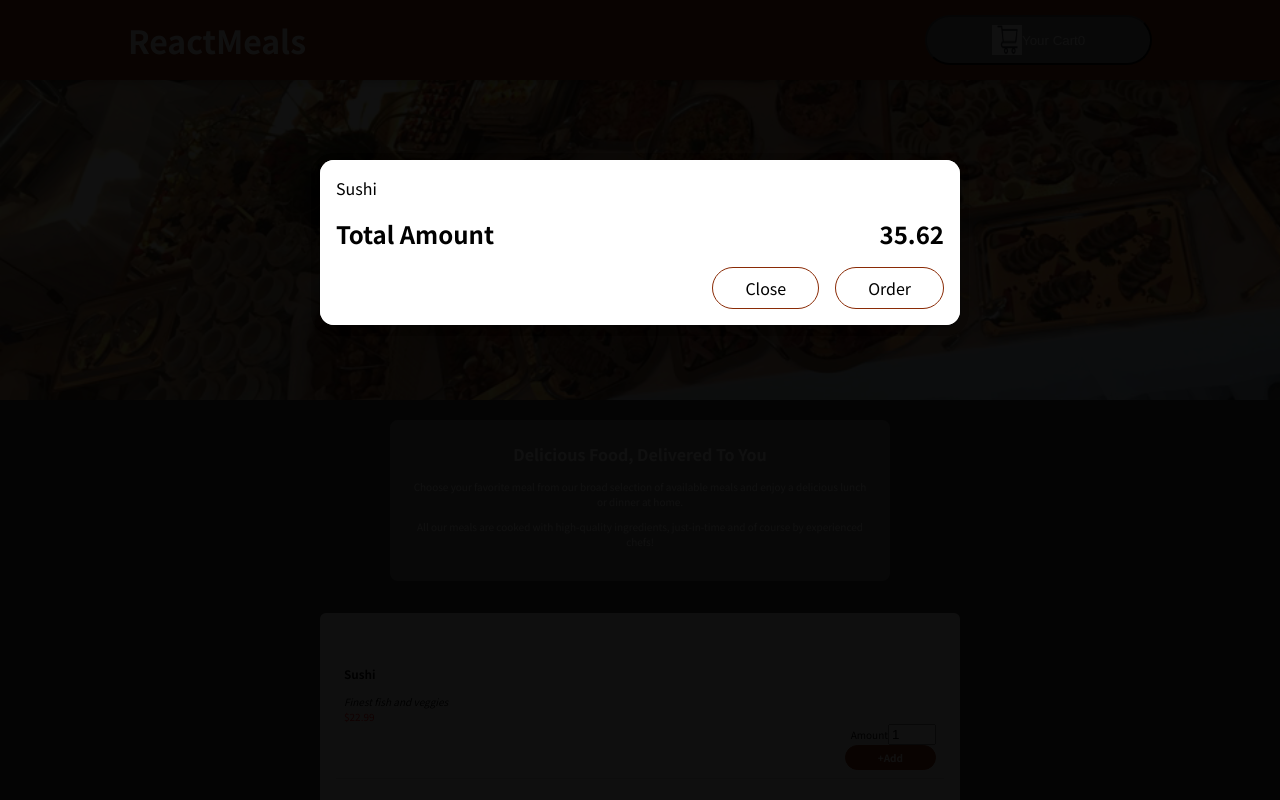
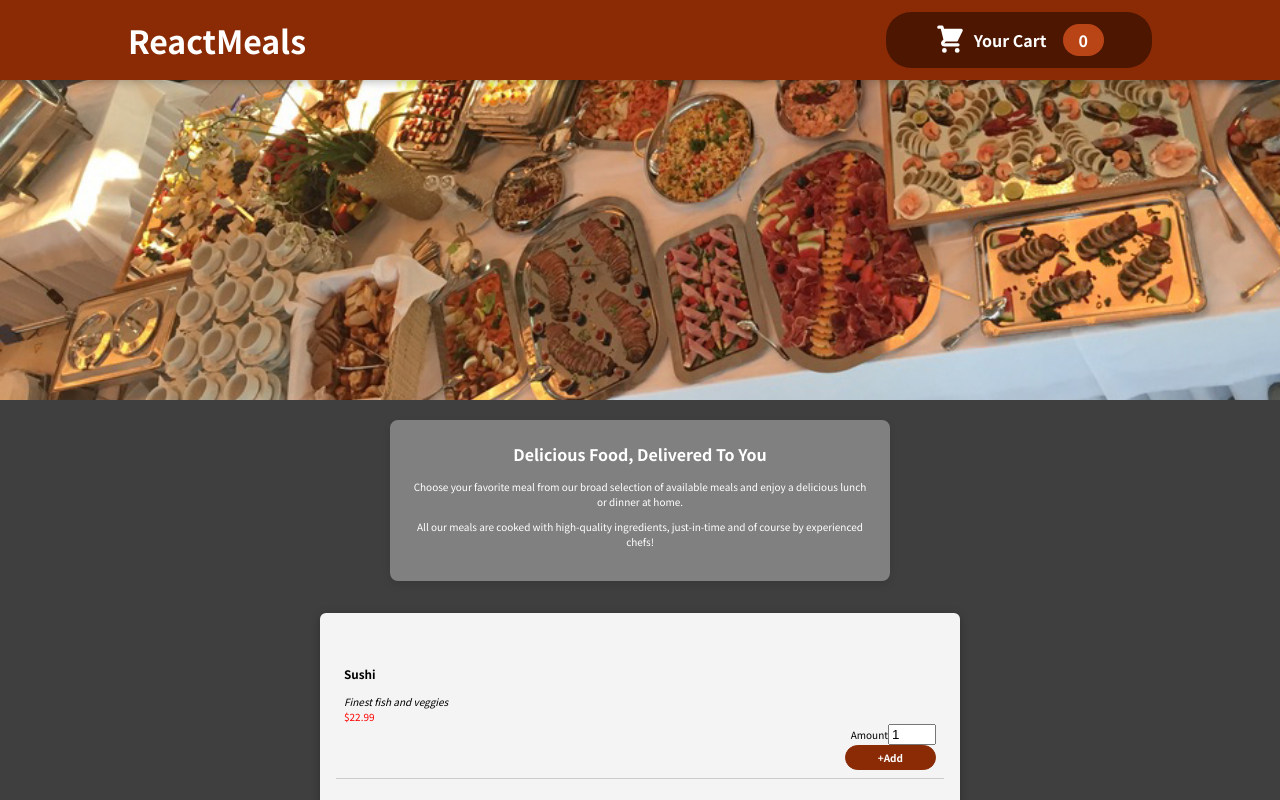
Before and after one commit to jaseelamahar/Restaurant-App, a React (Create React App) app: page / in a window 1280 px wide. Shown: the top 800 px of the page. Built offline with nearby package versions, Linux system fonts and the light colour scheme.

Commit message:
added onclick handlers

```diff
--- a/src/App.js
+++ b/src/App.js
@@ -1,4 +1,4 @@
-import React,{Fragment} from "react";
+import React,{useState,Fragment} from "react";
 import Header from "./components/Layout/Header";
 import Meals from "./components/Meals/Meals"
 import Cart from "./components/Cart/Cart";
@@ -7,10 +7,17 @@
 
 
 function App() {
+  const [CartIsOpen,setCartIsOpen]=useState(false);
+  const showCartHandler=()=>{
+    setCartIsOpen(true)
+  }
+  const hideCartHandler=()=>{
+    setCartIsOpen(false)
+  }
   return (
     <Fragment>
-      <Cart/>
-      <Header/>
+     {CartIsOpen && <Cart onClose={hideCartHandler}/>}
+      <Header onShowCart={showCartHandler}/>
       <main>
       <Meals/>
       </main>
--- a/src/components/Cart/Cart.js
+++ b/src/components/Cart/Cart.js
@@ -10,7 +10,7 @@
   return (
 
 
-         <Modal>
+         <Modal  onClose={props.onClose}>
       {cartitems}
       <div className={classes.total}>
         <span>Total Amount</span>
@@ -18,7 +18,7 @@
 
       </div>
       <div className={classes.actions}>
-        <button className={classes['button-alt']}>Close</button>
+        <button className={classes['button-alt']} onClick={props.onClose}>Close</button>
         <button className={classes.order}>Order</button>
 
       </div>
--- /dev/null
+++ b/src/components/Cart/CartIcon.js
@@ -0,0 +1,13 @@
+const CartIcon = () => {
+    return (
+      <svg
+        xmlns='http://www.w3.org/2000/svg'
+        viewBox='0 0 20 20'
+        fill='currentColor'
+      >
+        <path d='M3 1a1 1 0 000 2h1.22l.305 1.222a.997.997 0 00.01.042l1.358 5.43-.893.892C3.74 11.846 4.632 14 6.414 14H15a1 1 0 000-2H6.414l1-1H14a1 1 0 00.894-.553l3-6A1 1 0 0017 3H6.28l-.31-1.243A1 1 0 005 1H3zM16 16.5a1.5 1.5 0 11-3 0 1.5 1.5 0 013 0zM6.5 18a1.5 1.5 0 100-3 1.5 1.5 0 000 3z' />
+      </svg>
+    );
+  };
+
+  export default CartIcon;
--- a/src/components/Layout/Header.js
+++ b/src/components/Layout/Header.js
@@ -4,6 +4,7 @@
 import cartImage from "../../assets/cart.jpg"
 
 import React,{useState} from "react"
+import HeaderCartButton from "./HeaderCartButton"
 
 
 const Header=(props)=>{
@@ -17,9 +18,8 @@
         <Fragment>
             <header className={classes.header}>
             <h1>ReactMeals</h1>
-             <button className={classes['button']}>
-                 <img className={classes['cart-image']} src={cartImage} alt="Cart" /> Your Cart
-                 <span className={classes['cart-count']}>{countItemsInCart()}</span></button>
+            <HeaderCartButton onClick={props.onShowCart}/>
+
                   </header>
             <div className={classes['main-image']}>
            <img src={mealsImage} alt="A Table full of delicious food!"/>
--- a/src/components/Layout/Header.module.css
+++ b/src/components/Layout/Header.module.css
@@ -40,8 +40,8 @@
     justify-content: center
   }
   .cart-image {
-    width: 30px;
-    height: 30px;
+    width: 5px;
+    height: 5px;
 
   }
   .card-count{
--- /dev/null
+++ b/src/components/Layout/HeaderCartButton.js
@@ -0,0 +1,15 @@
+import React from 'react'
+import classes from "./HeaderCartButton.module.css"
+import CartIcon from '../Cart/CartIcon'
+
+const HeaderCartButton = (props) => {
+  return (
+    <button className={classes.button} onClick={props.onClick}>
+        <span className={classes.icon}><CartIcon/></span>
+        <span >Your Cart </span>
+        <span className={classes.badge}>  0</span>
+    </button>
+  )
+}
+
+export default HeaderCartButton
--- /dev/null
+++ b/src/components/Layout/HeaderCartButton.module.css
@@ -0,0 +1,59 @@
+.button {
+    cursor: pointer;
+    font: inherit;
+    border: none;
+    background-color: #4d1601;
+    color: white;
+    padding: 0.75rem 3rem;
+    display: flex;
+    justify-content: space-around;
+    align-items: center;
+    border-radius: 25px;
+    font-weight: bold;
+  }
+
+  .button:hover,
+  .button:active {
+    background-color: #2c0d00;
+  }
+
+  .icon {
+    width: 2rem;
+    height: 2rem;
+    margin-right: 0.5rem;
+  }
+
+  .badge {
+    background-color: #b94517;
+    padding: 0.25rem 1rem;
+    border-radius: 25px;
+    margin-left: 1rem;
+    font-weight: bold;
+  }
+
+  .button:hover .badge,
+  .button:active .badge {
+    background-color: #92320c;
+  }
+
+  .bump {
+    animation: bump 300ms ease-out;
+  }
+
+  @keyframes bump {
+    0% {
+      transform: scale(1);
+    }
+    10% {
+      transform: scale(0.9);
+    }
+    30% {
+      transform: scale(1.1);
+    }
+    50% {
+      transform: scale(1.15);
+    }
+    100% {
+      transform: scale(1);
+    }
+  }
```
